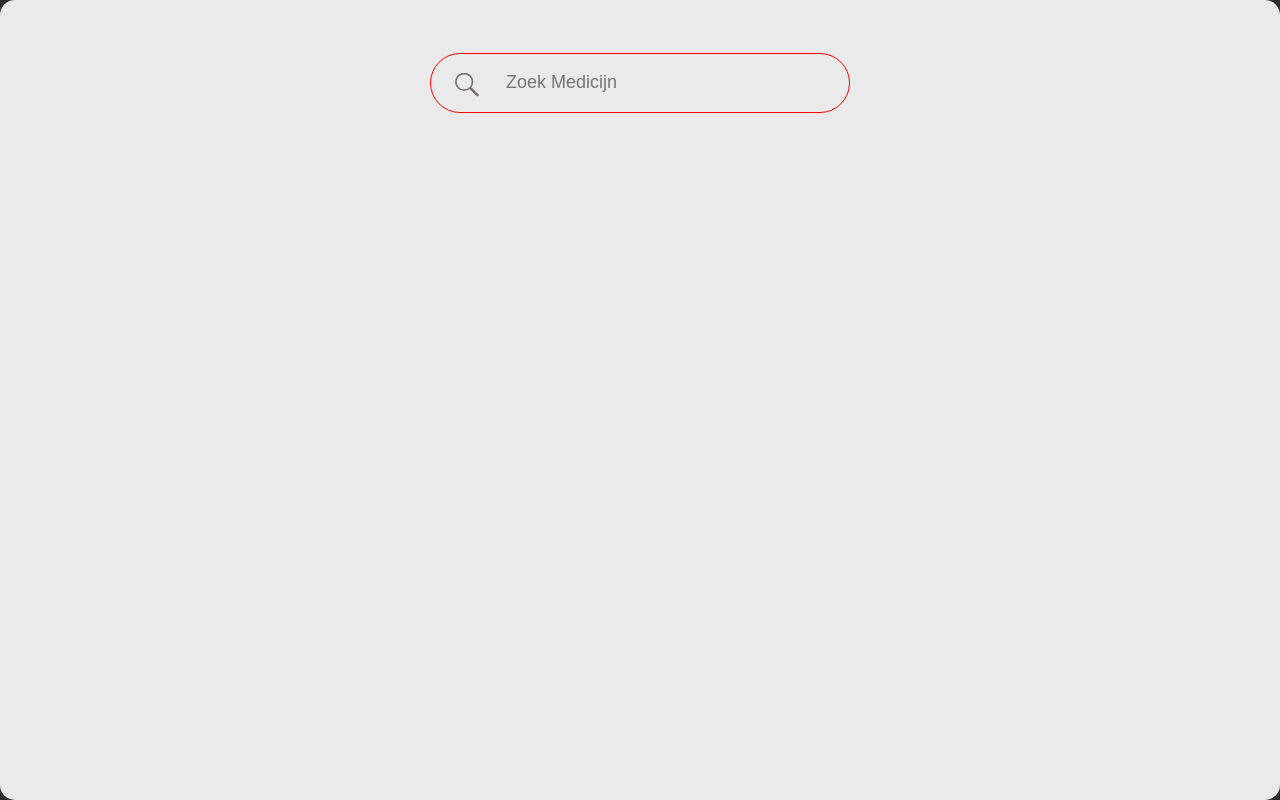
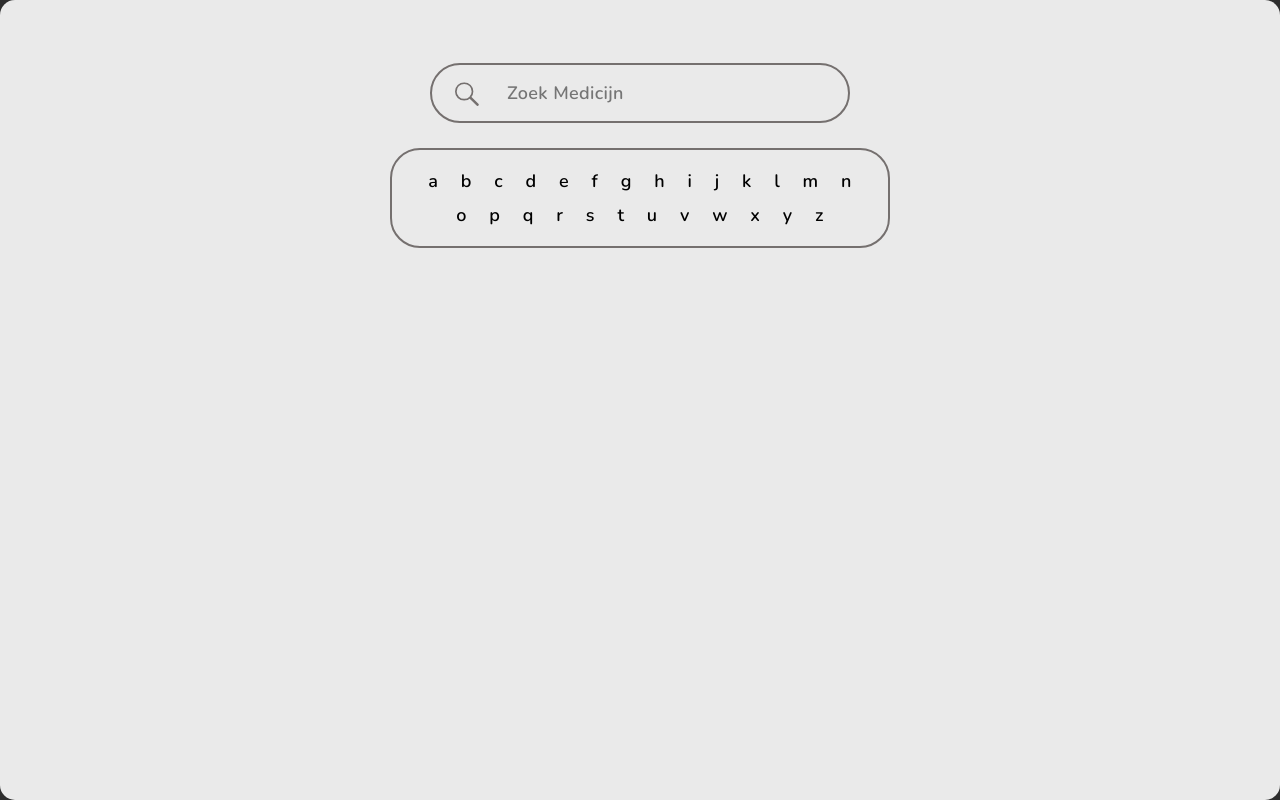
Before and after one commit to cactusniek/Vetly, a React (Vite) app: page / in a window 1280 px wide. Built offline with nearby package versions, Linux system fonts and the light colour scheme.

Commit message:
update: added alphabetical order search

```diff
--- a/src/components/Search.tsx
+++ b/src/components/Search.tsx
@@ -7,11 +7,37 @@ import '../index.css'
 import iconSearch from '../assets/icon-search.svg'
 
 export default function Search() {
+    async function searchBar(e: any) {
+        e.preventDefault()
+    }
+
+    const alphabet = 'abcdefghijklmnopqrstuvwxyz'.split('')
+    const firstRow = alphabet.slice(0, 14) // a - n
+    const secondRow = alphabet.slice(14) // o - z
+
     return (
         <div className="component-search">
-            <div className="container-search">
-                <img src={iconSearch} className="icon-search" />
-                <input type="text" value="" onChange={e => onSearch(e.target.value)} placeholder="Zoek Medicijn" className="input-search" />
+            <div className="container-search-bar">
+                <img src={iconSearch} className="icon-search-bar" />
+                <input type="text" value="" onChange={e => onSearch(e.target.value)} placeholder="Zoek Medicijn" className="input-search-bar" />
+            </div>
+
+            <div className="container-search-alphabetical">
+                <div className="alphabet-row">
+                    {firstRow.map(letter => (
+                        <span key={letter} className="alphabet-letter">
+                            {letter}
+                        </span>
+                    ))}
+                </div>
+
+                <div className="alphabet-row">
+                    {secondRow.map(letter => (
+                        <span key={letter} className="alphabet-letter">
+                            {letter}
+                        </span>
+                    ))}
+                </div>
             </div>
         </div>
     )
--- a/src/index.css
+++ b/src/index.css
@@ -15,6 +15,13 @@ main {
     margin: 0;
     padding: 0;
     box-sizing: border-box;
+
+    font-family: 'Nunito', sans-serif;
+    font-optical-sizing: auto;
+    font-size: 18px;
+    font-weight: 600;
+    letter-spacing: 0.02em;
+    font-style: normal;
 }
 
 body {
@@ -36,39 +43,92 @@ body {
     justify-content: center;
 }
 
-component-search {
+.component-search {
+    display: flex;
+    flex-direction: column;
+    gap: 25px;
 }
 
-.container-search {
+.container-search-bar {
+    align-self: center;
+
     position: relative;
 
     margin-top: 12.5%;
 }
 
-.icon-search {
+.icon-search-bar {
     position: absolute;
     left: 25px;
     top: 50%;
-    transform: translateY(-43%);
+    transform: translateY(-45%);
     pointer-events: none;
 }
 
-.input-search {
+.input-search-bar {
     background-color: #eaeaea;
 
     height: 60px;
     width: 420px;
 
+    border-radius: 30px;
+    border: 2px solid #75706f;
+
     outline: none;
 
-    border-radius: 30px;
-    border-color: #fff;
-    border: 1px solid red;
+    padding-left: 75px;
 
-    font-size: 18px;
-    padding-left: 75px;
+    transition:
+        border-color 0.3s ease,
+        box-shadow 0.3s ease;
 }
 
-.input-search:focus {
-    outline: 1px solid red;
+.input-search-bar:focus {
+    border: 2px solid #2c2c2c;
+    box-shadow: 0 0 0 0.5px #2c2c2c;
 }
+
+.input-search-bar:hover {
+    border: 2px solid #2c2c2c;
+    box-shadow: 0 0 0 0.5px #2c2c2c;
+}
+
+.container-search-alphabetical {
+    display: flex;
+    flex-direction: column;
+    justify-content: center;
+    align-items: center;
+    gap: 10px;
+
+    height: 100px;
+    width: 500px;
+
+    border-radius: 30px;
+    border: 2px solid #75706f;
+
+    transition:
+        border-color 0.3s ease,
+        box-shadow 0.3s ease;
+}
+
+.container-search-alphabetical:hover {
+    border: 2px solid #2c2c2c;
+    box-shadow: 0 0 0 0.5px #2c2c2c;
+}
+
+.alphabet-row {
+    display: flex;
+    gap: 22.5px;
+}
+
+.alphabet-letter {
+    color:;
+}
+
+.alphabet-letter:hover {
+    cursor: pointer;
+}
+
+/* morgen: kleuren als variables gebruiken */
+/* SaSS gebruiken */
+/* misschien tekst kleiner maken, 16px ipv. 18px */
```
